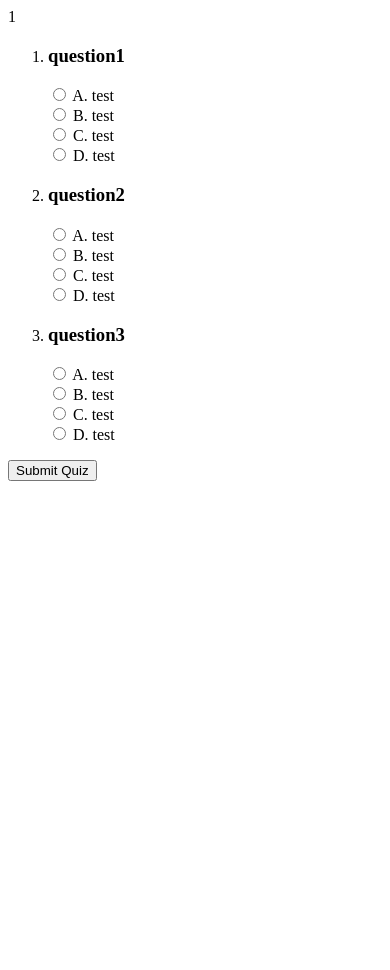
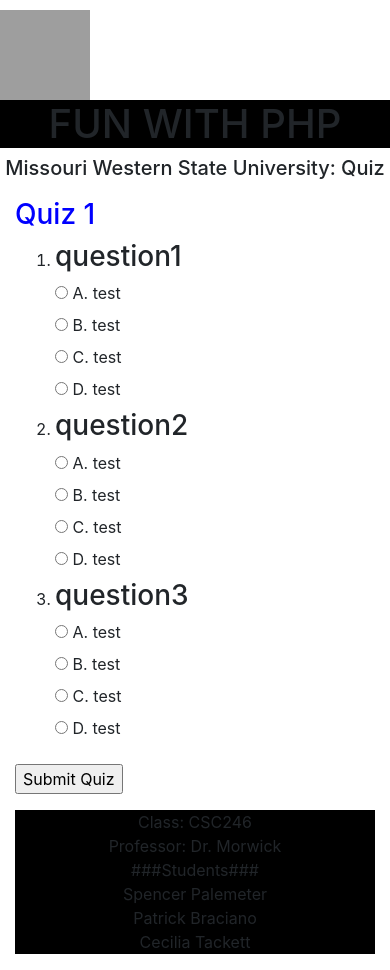
Before and after one commit to ctackett1/FunWithPHP, a PHP site: page / in a window 390 px wide. Before the commit the page ends 481 px from the top, so only its background shows below. Run offline with PHP 8.4, Linux system fonts and the light colour scheme; grey boxes are pictures that could not be loaded.

Commit message:
Added styling

```diff
--- a/index.php
+++ b/index.php
@@ -1,19 +1,49 @@
 <html lang="en">
 <head>
     <meta charset="UTF-8">
+    <meta name="viewport" content="width=device-width, initial-scale=1.0">
+    <meta http-equiv="X-UA-Compatible" content="ie=edge">
     <title>My PHP Project</title>
+    <!-- main.css-->
+    <link rel="stylesheet" href="main.css">
+    <!-- google fonts-->
+    <link href="https://fonts.googleapis.com/css?family=Raleway&display=swap" rel="stylesheet">
+    <!-- font awesome-->
+    <link rel="stylesheet" href="https://maxcdn.bootstrapcdn.com/font-awesome/4.7.0/css/font-awesome.min.css">
+    <!-- Rows and Col cheatsheet -->
+    <link rel="stylesheet" href="https://maxcdn.bootstrapcdn.com/bootstrap/4.0.0/css/bootstrap.min.css">
+
 </head>
+<header>
+  <div class="row" style=padding-top:10px;padding-bottom:10px>
+    <div class="col-sm-1">
+      <div class="logo_mwsu">
+        <img src="img/logo.png" width="90px" height="90px" alt="img">
+      </div>
+    </div>
+    <div class="col-sm-11">
+      <center><h1 class="fun_with_php" style=background-color:black>FUN WITH PHP</h1><center>
+
+      <center><h5 class="fun_with_php">Missouri Western State University: Quiz</h5><center>
+    </div>
+    <br>
+    </br>
+  </div>
+
+
+</header>
 <body>
-<div>
+<div class="col-md-12">
 
     <?php
     //sets quiz id for randomized questions
     $quizID = rand(1,3);
-    echo $quizID;
+    //echo $quizID;
 
     //insert html header here
 
     if ($quizID == 1) {
+      echo "<h3 style=color:blue>Quiz 1 </h3>";
         $array = array(
             "quizID" => 1,
             "q1" => "question1",
@@ -35,6 +65,7 @@
         writeQuiz($array);
     }
     if ($quizID == 2) {
+        echo "<h3 style=color:blue>Quiz 2 </h3>";
         $array = array(
             "quizID" => 2,
             "q1" => "question1",
@@ -56,6 +87,7 @@
         writeQuiz($array);
     }
     if ($quizID == 3) {
+        echo "<h3 style=color:blue>Quiz 3</h3>";
         $array = array(
             "quizID" => 3,
             "q1" => "question1",
@@ -83,88 +115,80 @@
                 <ol>
                     <li>
                     <h3>$arr[q1]</h3>
-
                     <div>
                       <input type='radio' name="answer1" id="answer1" value="A" >
                       <label for="answer1A">A. $arr[answer1A]</label>
                     </div>
-
                     <div>
                       <input type='radio' name="answer1" id="answer1" value="B" >
                       <label for="answer1B">B. $arr[answer1B]</label>
                     </div>
-
                     <div>
                       <input type='radio' name="answer1" id="answer1" value="C" >
                       <label for="answer1C">C. $arr[answer1C]</label>
                     </div>
-
                     <div>
                       <input type='radio' name="answer1" id="answer1" value="D" >
                       <label for="answer1D">D. $arr[answer1D]</label>
                     </div>
                     </li>
-
-
                     <li>
                     <h3>$arr[q2]</h3>
-
                     <div>
                       <input type='radio' name="answer2" id="answer2" value="A" >
                       <label for="answer2A">A. $arr[answer2A]</label>
                     </div>
-
                     <div>
                       <input type='radio' name="answer2" id="answer2" value="B" >
                       <label for="answer2B">B. $arr[answer2B]</label>
                     </div>
-
                     <div>
                       <input type='radio' name="answer2" id="answer2" value="C" >
                       <label for="answer2C">C. $arr[answer2C]</label>
                     </div>
-
                     <div>
                       <input type='radio' name="answer2" id="answer2" value="D" >
                       <label for="answer2D">D. $arr[answer2D]</label>
                     </div>
                     </li>
-
-
-
                     <li>
                     <h3>$arr[q3]</h3>
-
                     <div>
                       <input type='radio' name="answer3" id="answer3" value="A" >
                       <label for="answer3A">A. $arr[answer3A]</label>
                     </div>
-
                     <div>
                       <input type='radio' name="answer3" id="answer3" value="B" >
                       <label for="answer3B">B. $arr[answer3B]</label>
                     </div>
-
                     <div>
                       <input type='radio' name="answer3" id="answer3" value="C" >
                       <label for="answer3C">C. $arr[answer3C]</label>
                     </div>
-
                     <div>
                       <input type='radio' name="answer3" id="answer3" value="D" >
                       <label for="answer3D">D. $arr[answer3D]</label>
                     </div>
                     </li>
-
                 </ol>
                 <input type="submit" value="Submit Quiz" />
             </form>
         _HTML_;
-
     }
-
     ?>
-
 </div>
 </body>
+<footer>
+  <div class="col-sm-12">
+    <center>
+      <p class="footer" style=background-color:black>Class: CSC246
+        <br>Professor: Dr. Morwick
+        <br>###Students###
+        <br>Spencer Palemeter
+        <br>Patrick Braciano
+        <br>Cecilia Tackett
+      </p>
+    </center>
+  </div>
+</footer>
 </html>
```
Lines whose indentation alone changed are shown as unchanged.
